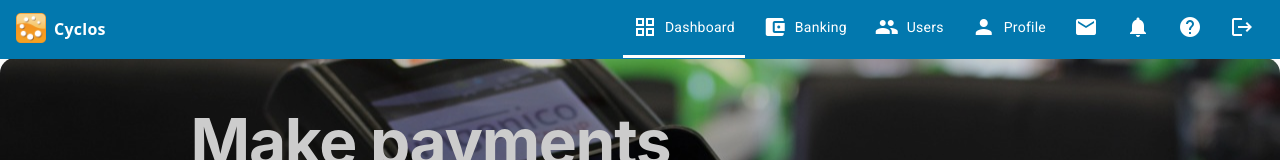
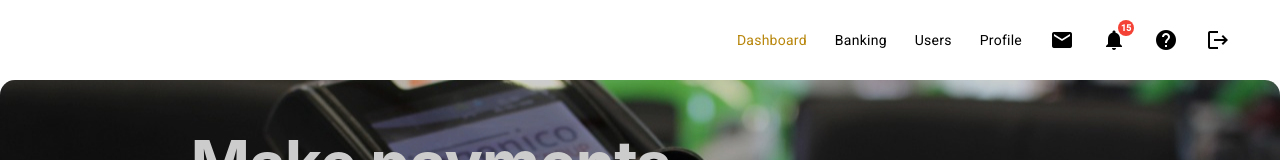
Before and after one commit to balajipedapudi/angular-cyclos, an Angular app: page /dashboard in a window 1280 px wide. Shown: the top 160 px of the page. Built offline with nearby package versions, Linux system fonts and the light colour scheme; no server answers; sample sign-in values are in the browser's storage.

Commit message:
navbar changes

```diff
--- a/src/app/app.module.ts
+++ b/src/app/app.module.ts
@@ -20,6 +20,7 @@ import { BankingComponent } from './banking/banking.component';
 import {MatSelectModule} from '@angular/material/select';
 import {MatTabsModule} from '@angular/material/tabs';
 import {MatTableModule} from '@angular/material/table';
+import {MatBadgeModule} from '@angular/material/badge';
 
 @NgModule({
   declarations: [
@@ -46,7 +47,9 @@ import {MatTableModule} from '@angular/material/table';
     HttpClientModule,
     MatSelectModule,
     MatTabsModule,
-    MatTableModule
+    MatTableModule,
+    MatBadgeModule
+
   ],
   providers: [],
   bootstrap: [AppComponent]
--- a/src/app/my-nav/my-nav.component.css
+++ b/src/app/my-nav/my-nav.component.css
@@ -20,14 +20,17 @@
   top: 0;
   z-index: 5;
   height: 3.6rem;
-  background-color: rgba(2, 120, 174, 1);
-  box-shadow: 0px 1px rgba(2, 120, 174, 1);
+  background-color: white;
+  padding: 40px;
 }
 
 .spacer{
   flex: 1 1 auto;
 }
 
+.nav-link button{
+  color: black;
+}
 .nav-link{
   display: flex;
   gap: 8px;
@@ -49,7 +52,7 @@
   align-items: center;
   height: calc(100% - 3px);
   /* margin: 0 10px; */
-  color: white;
+  color: black;
   text-decoration: none;
   font-size: 14px;
   font-weight: 400;
@@ -60,7 +63,7 @@
   -webkit-box-orient: horizontal;
 }
 .nav-link-inserted:hover{
-  color: black;
+  color: darkgoldenrod;
 }
 
 .mat-toolbar span{
@@ -69,13 +72,13 @@
 }
 
 .active{
-  border-bottom: 3px solid !important;
-  color:white !important;
+  /* border-bottom: 3px solid !important; */
+  color:darkgoldenrod !important;
   transition: border-bottom 0.3s ease-in-out;
 }
 
 .title{
-  color: white;
+  color: black;
   font-weight: 600 !important;
 }
 
--- a/src/app/my-nav/my-nav.component.html
+++ b/src/app/my-nav/my-nav.component.html
@@ -16,35 +16,29 @@
       </button>
 
       <a class="nav-link">
-        <img class="img-tink" src="./../../assets/images/frontend.png" alt="Cyclos">
-        <span class="title">Cyclos</span>
+        <!-- <img class="img-tink" src="./../../assets/images/frontend.png" alt="Cyclos"> -->
+        <!-- <span class="title">Cyclos</span> -->
       </a>
       <span class="spacer"></span>
 
 
       <div class="nav-link" *ngIf="isShow && !(isHandset$ | async)">
-        <a routerLink="dashboard"  routerLinkActive="active" class="nav-link-inserted" >
-          <mat-icon aria-hidden="false" aria-label="Example home icon" fontIcon="grid_view"></mat-icon>
-          Dashboard</a>
-        <a routerLink="banking"  routerLinkActive="active" class="nav-link-inserted">
-          <mat-icon aria-hidden="false" aria-label="Example home icon" fontIcon="account_balance_wallet"></mat-icon>
-          Banking</a>
-        <a routerLink="inventory"  routerLinkActive="active" class="nav-link-inserted">
-          <mat-icon aria-hidden="false" aria-label="Example home icon" fontIcon="group"></mat-icon>
-          Users</a>
-          <a routerLink="inventory"  routerLinkActive="active" class="nav-link-inserted">
-            <mat-icon aria-hidden="false" aria-label="Example home icon" fontIcon="person"></mat-icon>
-            Profile</a>
-            <a routerLink="inventory"  routerLinkActive="active" class="nav-link-inserted">
+        <a routerLink="dashboard" routerLinkActive="active" class="nav-link-inserted">Dashboard</a>
+        <a routerLink="banking" routerLinkActive="active" class="nav-link-inserted">Banking</a>
+        <a routerLink="inventory" routerLinkActive="active" class="nav-link-inserted">Users</a>
+        <a routerLink="inventory" routerLinkActive="active" class="nav-link-inserted">Profile</a>
+        <a routerLink="inventory" routerLinkActive="active" class="nav-link-inserted">
           <mat-icon aria-hidden="false" aria-label="Example home icon" fontIcon="mail"></mat-icon>
         </a>
-              <a routerLink="inventory"  routerLinkActive="active" class="nav-link-inserted">
-                <mat-icon aria-hidden="false" aria-label="Example home icon" fontIcon="notifications"></mat-icon>
+        <a routerLink="inventory" routerLinkActive="active" class="nav-link-inserted">
+          <mat-icon aria-hidden="false" aria-label="Example home icon" matBadge="15" matBadgeColor="warn" fontIcon="notifications" matBadgeSize="small"></mat-icon>
         </a>
-                <a routerLink="inventory"  routerLinkActive="active" class="nav-link-inserted">
+        <a routerLink="inventory" routerLinkActive="active" class="nav-link-inserted">
           <mat-icon aria-hidden="false" aria-label="Example home icon" fontIcon="help"></mat-icon>
         </a>
-                  <a routerLinkActive="active" class="nav-link-inserted"title="Help Icon" (click)="logout()">
+
+        <!-- <button mat-flat-button color="success" (click)="logout()" class="nav-link-inserted">Logout</button> -->
+        <a routerLinkActive="active" class="nav-link-inserted" title="Help Icon" (click)="logout()" >
           <mat-icon aria-hidden="false" aria-label="Example home icon" fontIcon="logout"></mat-icon>
         </a>
       </div>
```
Also changed, not shown: src/app/app.component.css (line endings or trailing spaces), src/styles.css (line endings or trailing spaces). Lines whose indentation alone changed are shown as unchanged.
